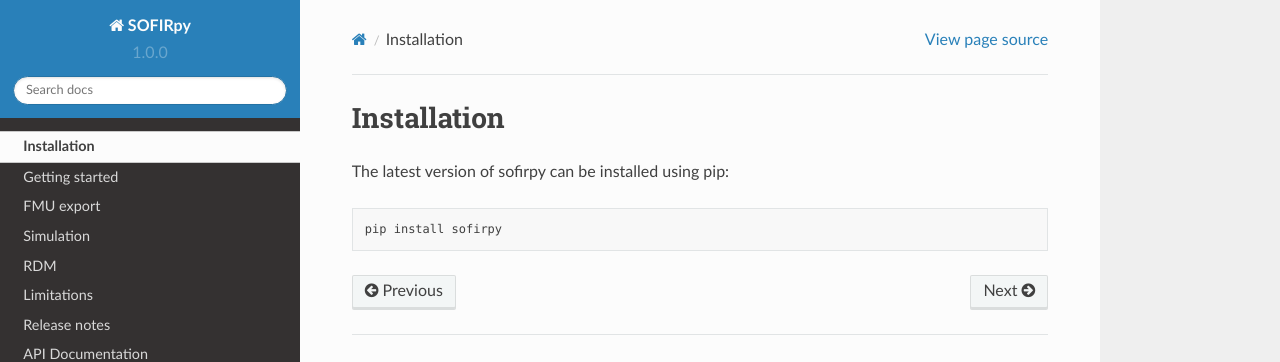
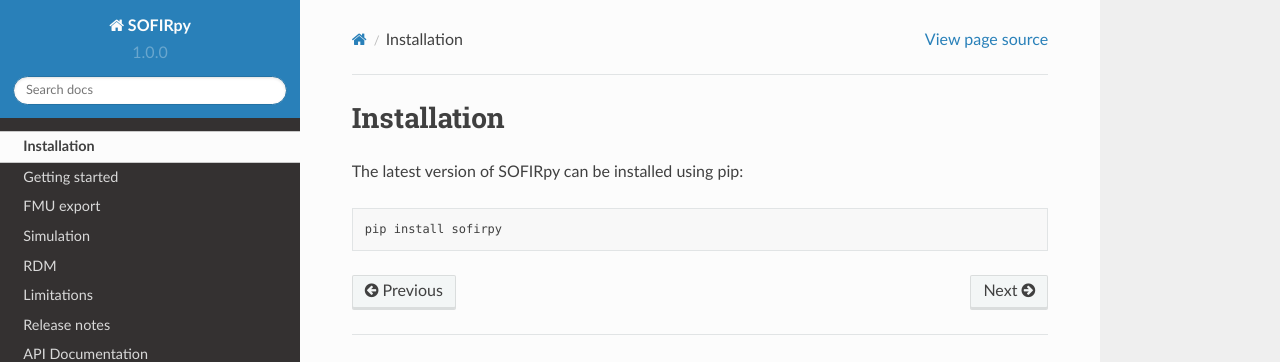
Before and after one commit to fluid-systems/SOFIRpy, a Sphinx documentation site: the page built from docs/installation.rst, in a window 1280 px wide. Shown: the top 362 px of the page. Built offline with Sphinx 7.4.7 and the Read the Docs theme 2.0.0, drawn with Linux system fonts in a browser that asks for light colours.

Commit message:
update docs

```diff
--- a/docs/fmu_export.rst
+++ b/docs/fmu_export.rst
@@ -1,7 +1,7 @@
 FMU export
 ============
 
-sofirpy allows you to export models from OpenModelica or Dymola to FMUs, although the
+SOFIRpy allows you to export models from OpenModelica or Dymola to FMUs, although the
 model export with Dymola has more features to offer. Parameters can be imported and
 various export settings can be set.
 
--- a/docs/installation.rst
+++ b/docs/installation.rst
@@ -1,7 +1,7 @@
 Installation
 ============
 
-The latest version of sofirpy can be installed using pip:
+The latest version of SOFIRpy can be installed using pip:
 
 .. code-block::
 
```
